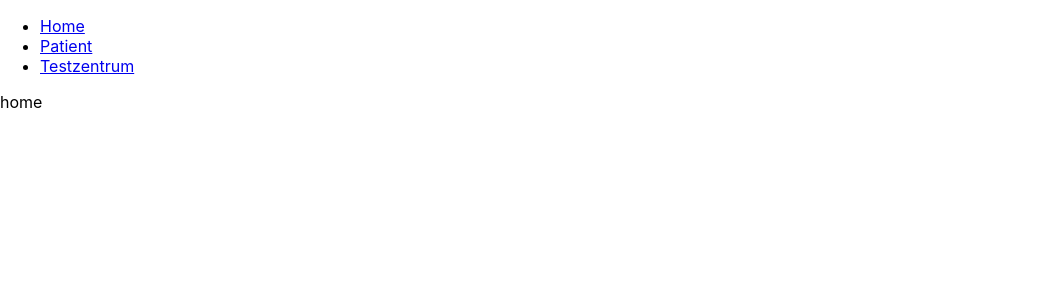
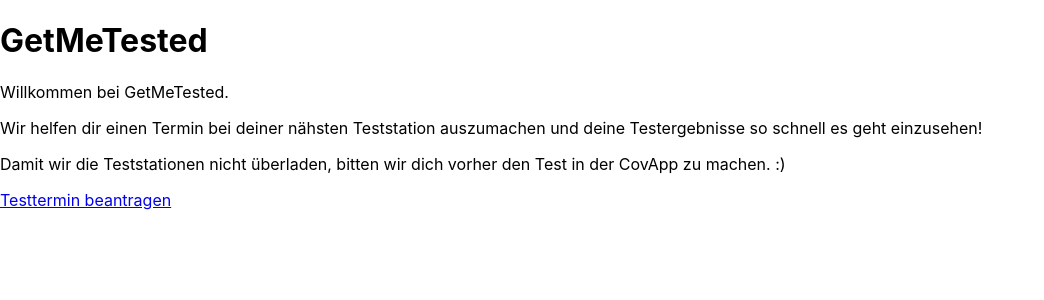
Before and after one commit to mwiktorin/covid19-testmanagement, a React (Create React App) app in the folder ui/: page / in a window 1280 px wide. Shown: the top 300 px of the page, without its empty margins (0-1044 px from the left). Built offline with nearby package versions, Linux system fonts and the light colour scheme.

Commit message:
add home component and patient service

```diff
--- a/package.json
+++ b/package.json
@@ -7,7 +7,8 @@
     "body-parser": "^1.19.0",
     "express": "^4.17.1",
     "nodemon": "^2.0.2",
-    "uuid": "^7.0.2"
+    "uuid": "^7.0.2",
+    "cors": "^2.8.5"
   },
   "devDependencies": {},
   "scripts": {
--- a/ui/package.json
+++ b/ui/package.json
@@ -45,7 +45,7 @@
     "test": "react-scripts test",
     "eject": "react-scripts eject"
   },
-  "proxy": "http://localhost:5000",
+  "proxy": "http://localhost:5000/",
   "eslintConfig": {
     "extends": "react-app"
   },
--- a/ui/src/App.tsx
+++ b/ui/src/App.tsx
@@ -1,32 +1,23 @@
 import React from 'react';
-import {BrowserRouter as Router, Link, Route, Switch} from "react-router-dom";
+import {BrowserRouter as Router, Route, Switch} from "react-router-dom";
 import {Patient} from "./patient/patient.comp";
 import {Testzentrum} from "./testzentrum/testzentrum.comp";
+import {Home} from "./home/home.comp";
+import {PatientService} from "./patient/patient.service";
 
 function App() {
     return (
         <>
             <Router>
-                <ul>
-                    <li>
-                        <Link to="/">Home</Link>
-                    </li>
-                    <li>
-                        <Link to="/patient">Patient</Link>
-                    </li>
-                    <li>
-                        <Link to="/testzentrum">Testzentrum</Link>
-                    </li>
-                </ul>
                 <Switch>
                     <Route path="/patient">
-                        <Patient/>
+                        <Patient patientService={new PatientService()}/>
                     </Route>
                     <Route path="/testzentrum">
                         <Testzentrum/>
                     </Route>
                     <Route path="/">
-                        <p>home</p>
+                        <Home/>
                     </Route>
                 </Switch>
             </Router>
--- /dev/null
+++ b/ui/src/home/home.comp.tsx
@@ -0,0 +1,22 @@
+import React from "react";
+import {Link} from "react-router-dom";
+
+export const Home = () => (
+    <>
+        <h1>
+            GetMeTested
+        </h1>
+        <p>
+            Willkommen bei GetMeTested.
+        </p>
+        <p>
+            Wir helfen dir einen Termin bei deiner nähsten Teststation auszumachen und deine Testergebnisse so schnell
+            es geht einzusehen!
+        </p>
+        <p>
+            Damit wir die Teststationen nicht überladen, bitten wir dich vorher den Test in der CovApp zu machen. :)
+        </p>
+
+        <Link to={"/patient"}>Testtermin beantragen</Link>
+    </>
+);
--- a/ui/src/patient/patient.comp.tsx
+++ b/ui/src/patient/patient.comp.tsx
@@ -1,5 +1,17 @@
 import React from "react";
+import {PatientService} from "./patient.service";
+import {PatientDto} from "./patient.dto";
 
-export const Patient = () => {
-    return <p>Patient</p>;
-};
+export interface PatientProps {
+    patientService: PatientService;
+}
+
+export const Patient = (prop: PatientProps) => (
+    <>
+        <button onClick={() => {
+            prop.patientService.addNewPatient(new PatientDto("nachname", "vorname", "1234567", "blastraße", "12345"))
+        }}>
+            Post Patient
+        </button>
+    </>
+);
--- /dev/null
+++ b/ui/src/patient/patient.dto.ts
@@ -0,0 +1,9 @@
+export class PatientDto {
+    constructor(private nachname: string,
+                private vorname: string,
+                private telefonnummer: string,
+                private anschrift: string,
+                private plz: string,
+                private uuid = "") {
+    }
+}
--- /dev/null
+++ b/ui/src/patient/patient.service.ts
@@ -0,0 +1,14 @@
+import {HttpService} from "../service/http.service";
+import {PatientDto} from "./patient.dto";
+
+export class PatientService {
+
+    constructor(private httpService: HttpService = new HttpService()) {
+    }
+
+    async addNewPatient(patientDto: PatientDto): Promise<PatientDto> {
+        const response = await this.httpService.post('api/patient', patientDto);
+        return response.data as PatientDto;
+    }
+
+}
--- /dev/null
+++ b/ui/src/service/http.service.ts
@@ -0,0 +1,21 @@
+import Axios, {AxiosResponse} from "axios";
+
+const host = `http://localhost:5000/`;
+
+export class HttpService {
+    async get<T>(url: string): Promise<{ data: T }> {
+        return await Axios.get(url);
+    }
+
+    async post<T>(url: string, data: T): Promise<AxiosResponse> {
+        return await Axios.post(`${host}${url}`, data)
+    }
+
+    async delete(url: string) {
+        return await Axios.delete(`${host}${url}`);
+    }
+
+    async patch(url: string, data: any) {
+        return await Axios.patch(`${host}${url}`, data);
+    }
+}
```
Also changed, not shown: 2 other files (tests, documents, lock files or other folders).
